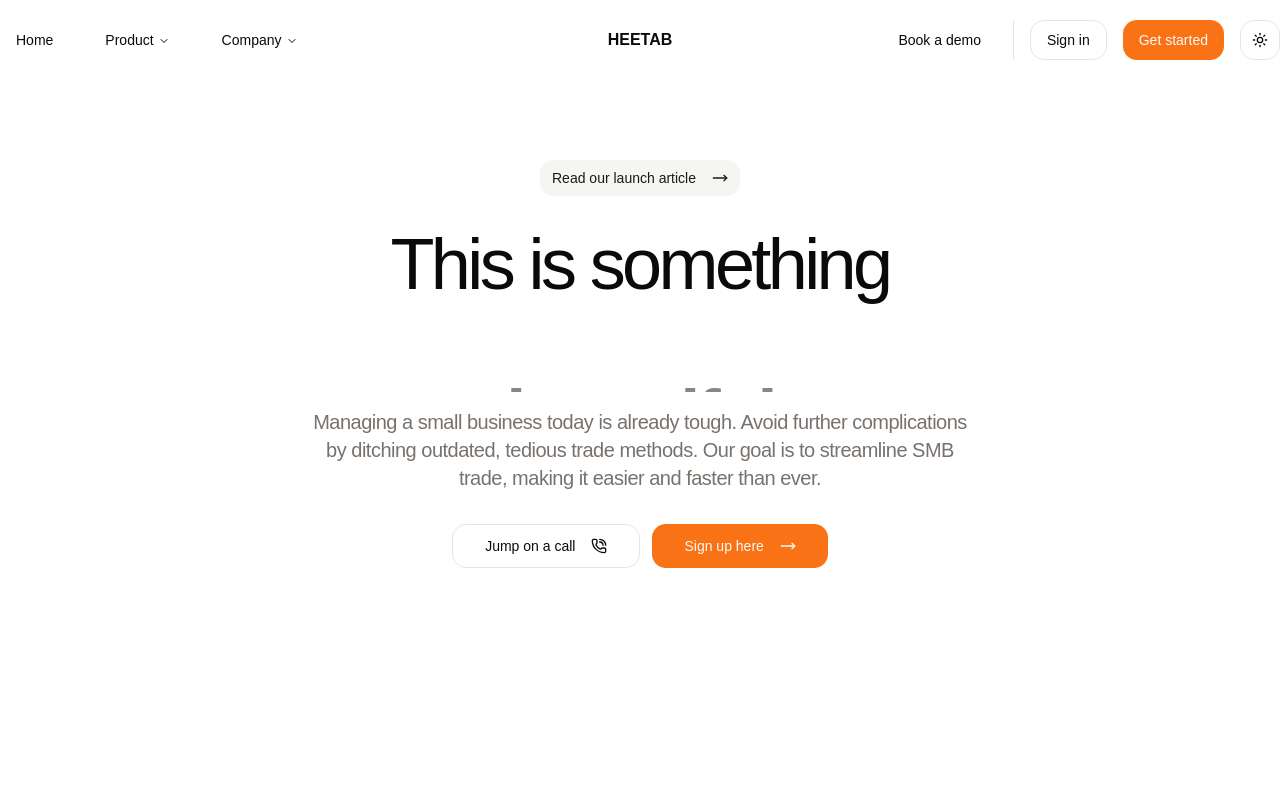
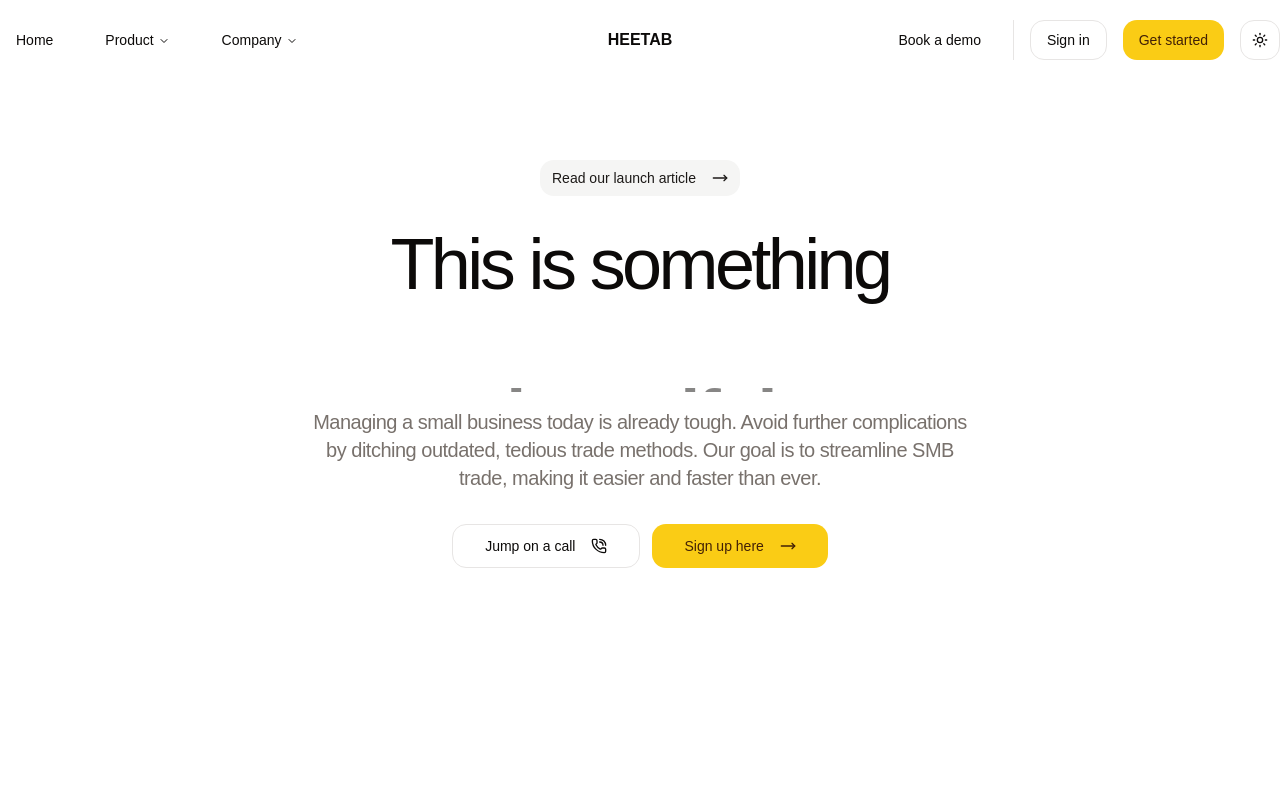
Before and after one commit to heetabofficial/heetab-landing-page, a Next.js app: page / in a window 1280 px wide. Shown: the top 800 px of the page. Built offline with nearby package versions, Linux system fonts and the light colour scheme.

Commit message:
added(feature): some pages are added to the landing page

```diff
--- a/src/app/globals.css
+++ b/src/app/globals.css
@@ -14,8 +14,8 @@ body {
     --card-foreground: 20 14.3% 4.1%;
     --popover: 0 0% 100%;
     --popover-foreground: 20 14.3% 4.1%;
-    --primary: 24.6 95% 53.1%;
-    --primary-foreground: 60 9.1% 97.8%;
+    --primary: 47.9 95.8% 53.1%;
+    --primary-foreground: 26 83.3% 14.1%;
     --secondary: 60 4.8% 95.9%;
     --secondary-foreground: 24 9.8% 10%;
     --muted: 60 4.8% 95.9%;
@@ -26,7 +26,7 @@ body {
     --destructive-foreground: 60 9.1% 97.8%;
     --border: 20 5.9% 90%;
     --input: 20 5.9% 90%;
-    --ring: 24.6 95% 53.1%;
+    --ring: 20 14.3% 4.1%;
     --radius: 1rem;
     --chart-1: 12 76% 61%;
     --chart-2: 173 58% 39%;
@@ -42,19 +42,19 @@ body {
     --card-foreground: 60 9.1% 97.8%;
     --popover: 20 14.3% 4.1%;
     --popover-foreground: 60 9.1% 97.8%;
-    --primary: 20.5 90.2% 48.2%;
-    --primary-foreground: 60 9.1% 97.8%;
+    --primary: 47.9 95.8% 53.1%;
+    --primary-foreground: 26 83.3% 14.1%;
     --secondary: 12 6.5% 15.1%;
     --secondary-foreground: 60 9.1% 97.8%;
     --muted: 12 6.5% 15.1%;
     --muted-foreground: 24 5.4% 63.9%;
     --accent: 12 6.5% 15.1%;
     --accent-foreground: 60 9.1% 97.8%;
-    --destructive: 0 72.2% 50.6%;
+    --destructive: 0 62.8% 30.6%;
     --destructive-foreground: 60 9.1% 97.8%;
     --border: 12 6.5% 15.1%;
     --input: 12 6.5% 15.1%;
-    --ring: 20.5 90.2% 48.2%;
+    --ring: 35.5 91.7% 32.9%;
     --chart-1: 220 70% 50%;
     --chart-2: 160 60% 45%;
     --chart-3: 30 80% 55%;
@@ -62,6 +62,7 @@ body {
     --chart-5: 340 75% 55%;
   }
 }
+
 
 
 
```
